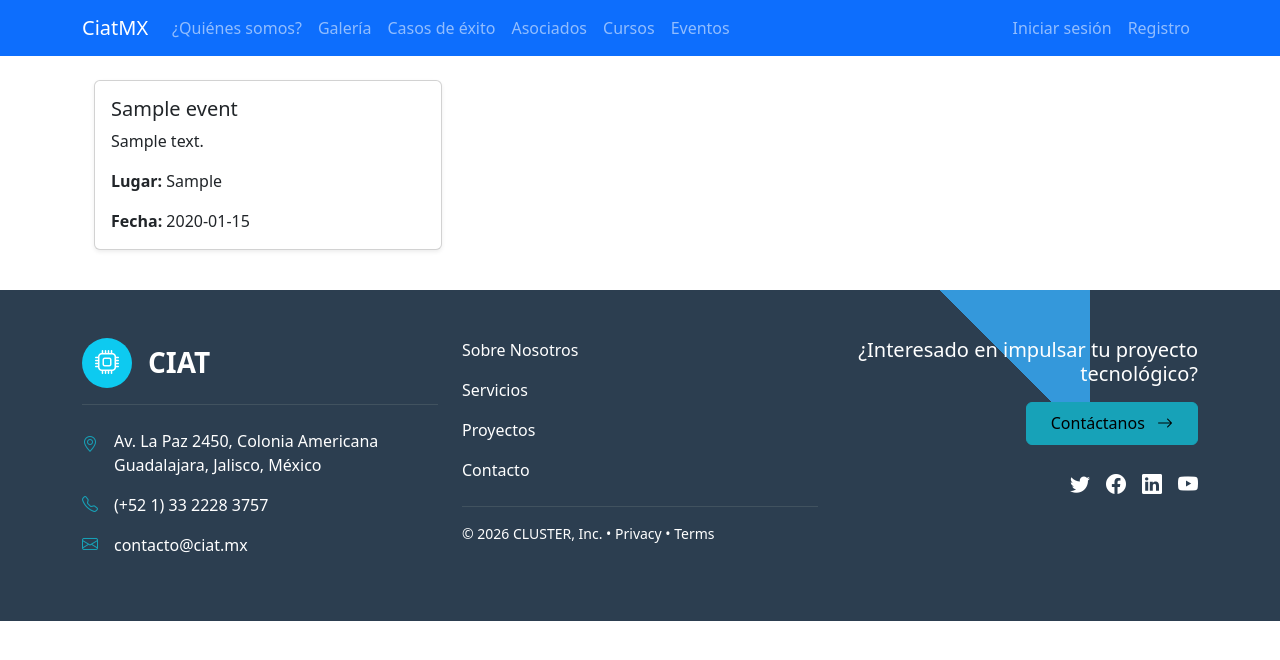
After one commit to rubendcdev/cluster-webapp, a Flask app: page /events in a window 1280 px wide. The commit adds this page. Shown: the top 660 px of the page. Run offline with Flask 3, Linux system fonts and the light colour scheme; tables that the repository leaves empty hold one stand-in row (values such as "Sample post").

Commit message:
feat: vista y agregar eventos

```diff
--- a/app/controllers/public_controller.py
+++ b/app/controllers/public_controller.py
@@ -1,6 +1,7 @@
 # app/controllers/public_controller.py
 from flask import Blueprint, render_template
 from app.services.gallery_service import get_all_images
+from app.services.event_service import get_all
 
 public = Blueprint("public", __name__)
 
@@ -16,3 +17,8 @@ def about():
 def gallery():
     images = get_all_images()
     return render_template("gallery.html", images=images)
+
+@public.route("/events")
+def events():
+    events = get_all()
+    return render_template("events.html", events = events)
--- /dev/null
+++ b/app/services/event_service.py
@@ -0,0 +1,22 @@
+from app.extensions import db
+from app.models.event import Event
+
+def get_all():
+    return Event.query.all()
+
+def save(
+        title: str,
+        description: str,
+        place: str,
+        date: str
+):
+    event = Event(
+        title = title,
+        description = description,
+        place = place,
+        date = date
+    )
+
+    db.session.add(event)
+    db.session.commit()
+    return event
--- /dev/null
+++ b/app/templates/events.html
@@ -0,0 +1,107 @@
+{% extends "layout.html" %}
+{% block title %}Eventos{% endblock %}
+
+{% block content %}
+
+{% if current_user.is_authenticated and current_user.role == "admin" %}
+
+<button class="btn btn-primary" data-bs-toggle="modal" data-bs-target="#eventModal">
+    Agregar evento
+</button>
+
+<div class="modal fade" id="eventModal" tabindex="-1">
+    <div class="modal-dialog">
+        <div class="modal-content">
+
+            <div class="modal-header">
+                <h5 class="modal-title">Agregar evento</h5>
+                <button type="button" class="btn-close" data-bs-dismiss="modal"></button>
+            </div>
+
+            <form method="POST" action="{{ url_for('events.create_event') }}">
+                <div class="modal-body">
+
+                    <div class="mb-3">
+                        <label class="form-label">Título</label>
+                        <input type="text" name="title" class="form-control" required>
+                    </div>
+
+                    <div class="mb-3">
+                        <label class="form-label">Descripción</label>
+                        <textarea name="description" class="form-control"></textarea>
+                    </div>
+
+                    <div class="mb-3">
+                        <label class="form-label">Lugar</label>
+                        <input type="text" name="place" class="form-control" required>
+                    </div>
+
+                    <div class="mb-3">
+                        <label class="form-label">Fecha</label>
+                        <input type="text" name="date" class="form-control">
+                    </div>
+
+                </div>
+
+                <div class="modal-footer">
+                    <button type="button" class="btn btn-secondary" data-bs-dismiss="modal">
+                        Cancelar
+                    </button>
+                    <button type="submit" class="btn btn-primary">
+                        Guardar evento
+                    </button>
+                </div>
+
+            </form>
+
+        </div>
+    </div>
+</div>
+
+
+{% endif %}
+
+<div class="container mt-4">
+
+
+    {% if events %}
+    <div class="row">
+
+        {% for event in events %}
+        <div class="col-md-4 mb-3">
+            <div class="card h-100 shadow-sm">
+
+                <div class="card-body">
+                    <h5 class="card-title">{{ event.title }}</h5>
+
+                    {% if event.description %}
+                    <p class="card-text">{{ event.description }}</p>
+                    {% endif %}
+
+                    <p class="card-text">
+                        <strong>Lugar:</strong> {{ event.place }}
+                    </p>
+
+                    {% if event.date %}
+                    <p class="card-text">
+                        <strong>Fecha:</strong> {{ event.date }}
+                    </p>
+                    {% endif %}
+                </div>
+
+            </div>
+        </div>
+        {% endfor %}
+
+    </div>
+
+    {% else %}
+        <div class="text-center mt-5">
+            <h4>No hay eventos disponibles</h4>
+            <p class="text-muted">Por favor regresa más tarde.</p>
+        </div>
+    {% endif %}
+
+</div>
+
+{% endblock %}
--- a/app/templates/layout.html
+++ b/app/templates/layout.html
@@ -44,6 +44,9 @@
                     </li>
                     <li class="nav-item">
                         <a class="nav-link" href="{{ url_for('cursos.index') }}">Cursos</a>
+                    </li>
+                    <li class="nav-item">
+                        <a class="nav-link" href="/events">Eventos</a>
                     </li>
 
                     {% if current_user.is_authenticated and current_user.role == "admin" %}
--- a/run.py
+++ b/run.py
@@ -2,6 +2,7 @@ from flask import Flask
 from app.config import Config
 from app.extensions import db, login_manager
 from app.controllers import (
+    events_controller,
     public_controller,
     auth_controller,
     admin_gallery_controller,
@@ -33,6 +34,7 @@ def load_user(user_id):
     return User.query.get(int(user_id))
 
 app.register_blueprint(public_controller.public)
+app.register_blueprint(events_controller.events)
 app.register_blueprint(auth_controller.auth)
 app.register_blueprint(admin_gallery_controller.admin_gallery)
 app.register_blueprint(asociaciones_controller.asociaciones)
```
Also changed, not shown: app/controllers/events_controller.py (added, +21 -0 lines), app/models/event.py (added, +8 -0 lines).
